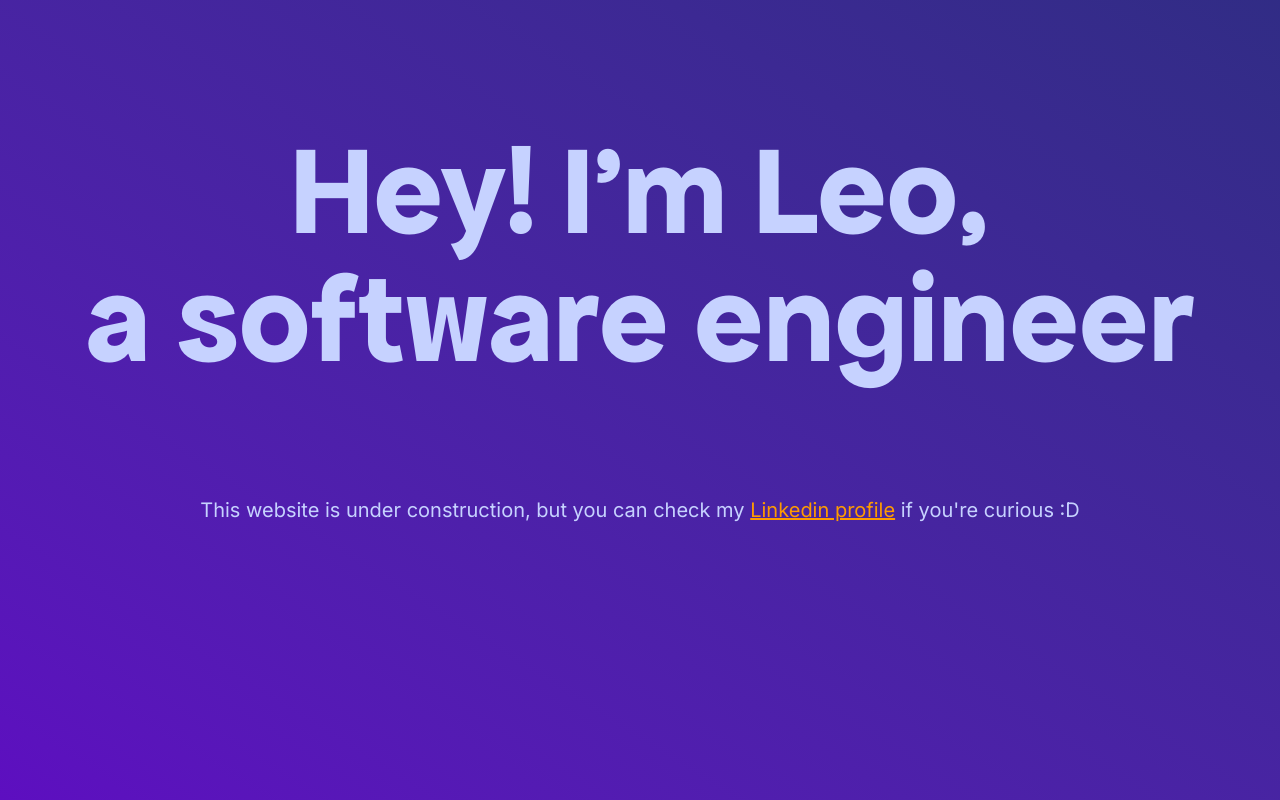
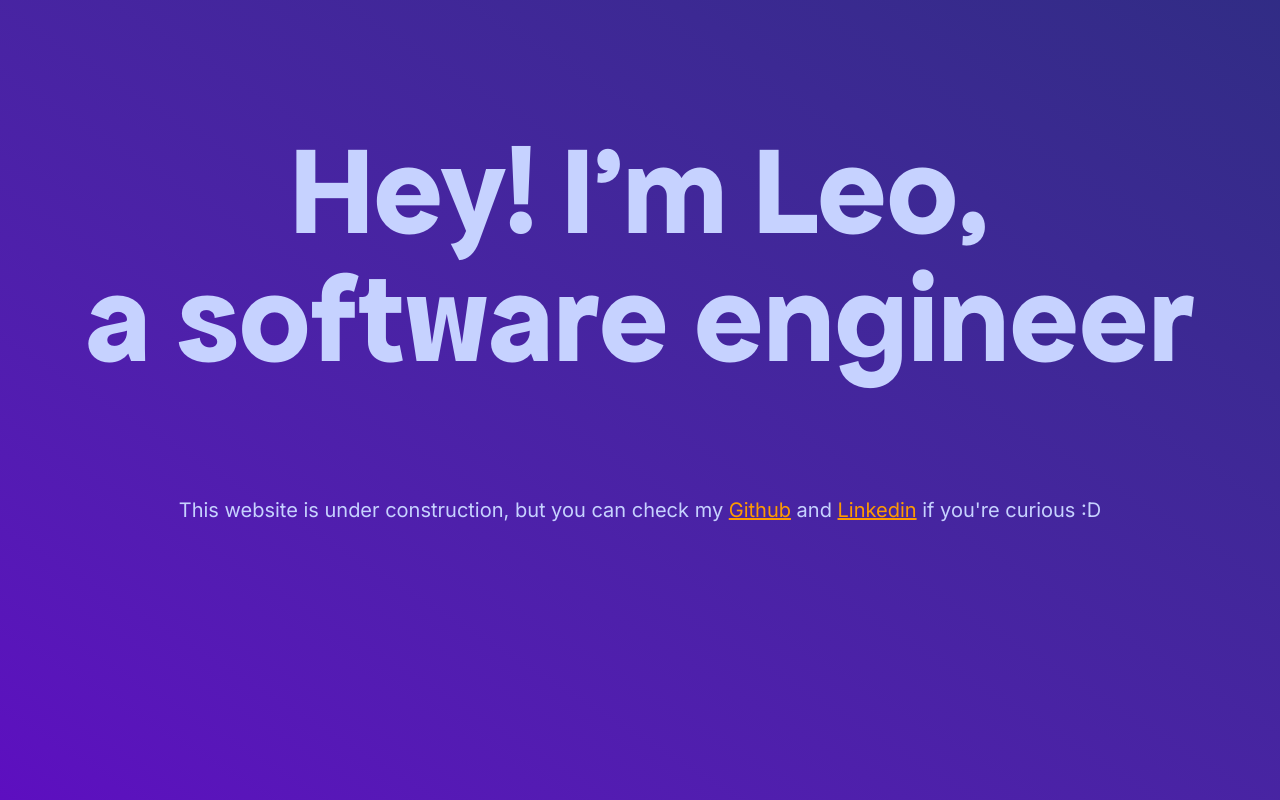
Before and after one commit to Leocano/website, a React (Vite) app: page / in a window 1280 px wide. Built offline with nearby package versions, Linux system fonts and the light colour scheme.

Commit message:
Add Github link

```diff
--- a/src/App.tsx
+++ b/src/App.tsx
@@ -12,8 +12,9 @@ function App() {
       </Title>
       <Subtitle>
         This website is under construction, but you can check my{" "}
+        <ExternalLink to="https://github.com/Leocano">Github</ExternalLink> and{" "}
         <ExternalLink to="https://www.linkedin.com/in/leonardo-cano/">
-          Linkedin profile
+          Linkedin
         </ExternalLink>{" "}
         if you're curious :D
       </Subtitle>
```
